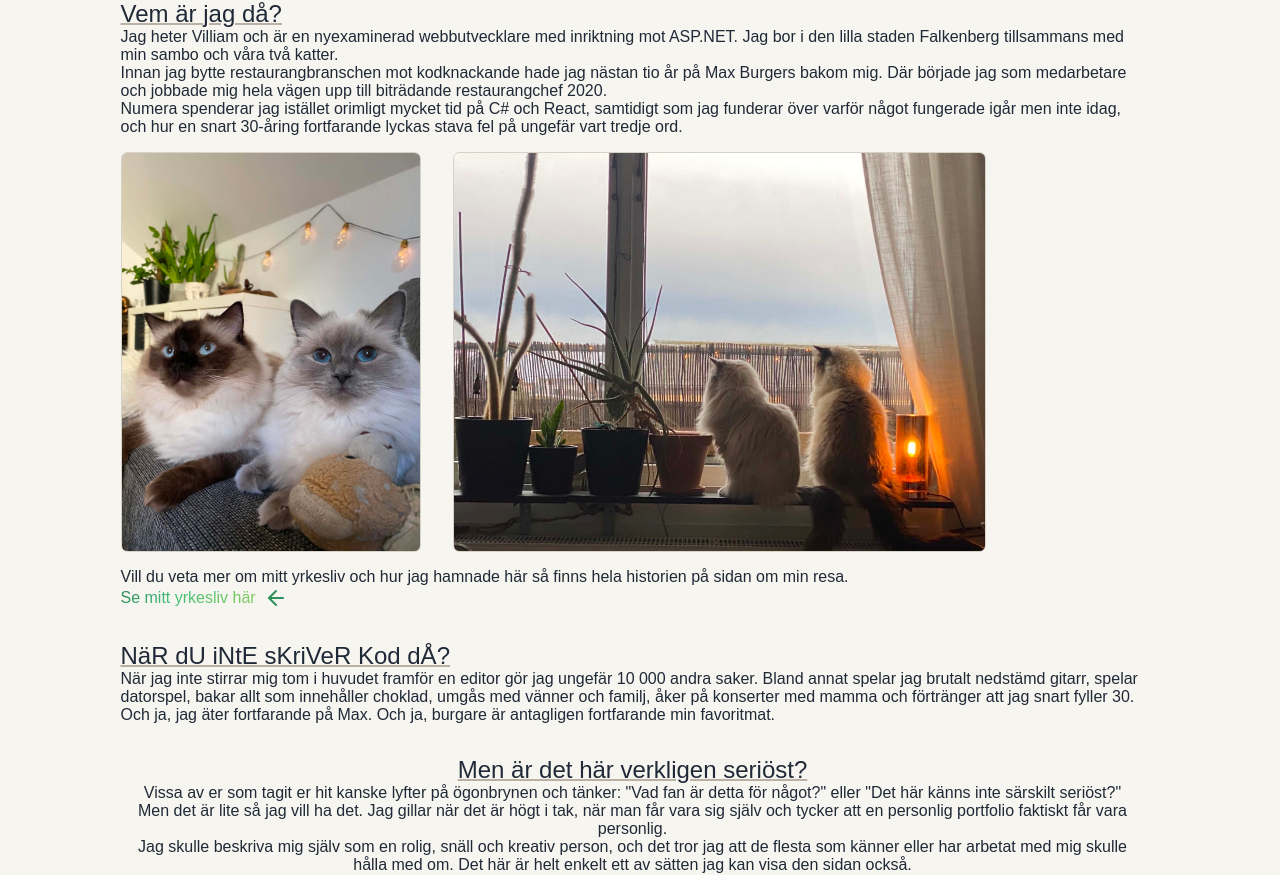
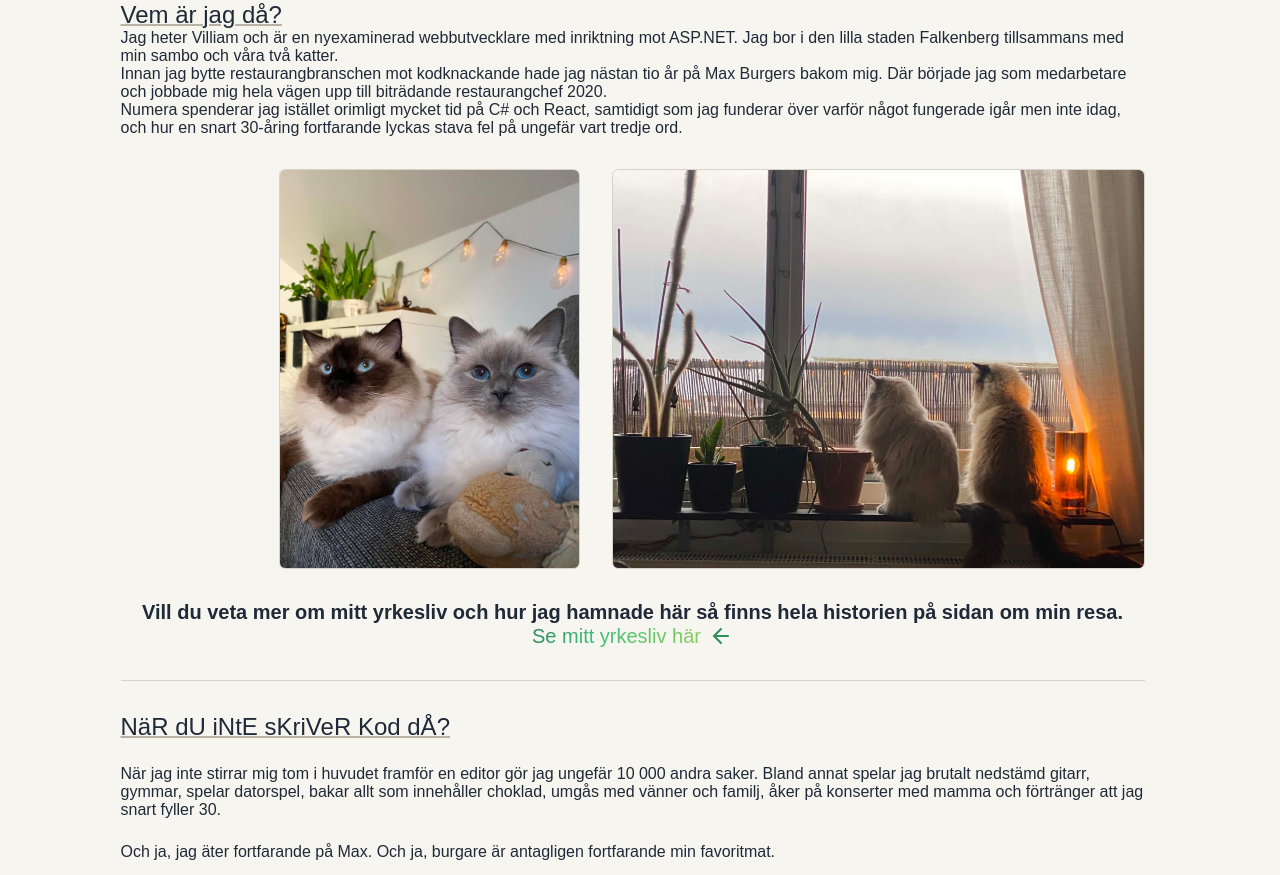
Before and after one commit to Augustvilliam/Portfolio, a React app: page /about in a window 1280 px wide. Shown: the part 466-1341 px from the top of the page. Built offline with nearby package versions, Linux system fonts and the light colour scheme; the HTML template or start-up script is replaced by a standard one; a web font is replaced by a local one.

Commit message:
updated about page

```diff
--- a/src/pages/AboutPage.tsx
+++ b/src/pages/AboutPage.tsx
@@ -92,7 +92,7 @@ export default function AboutPage() {
                     <p>
                         När jag inte stirrar mig tom i huvudet framför en editor gör
                         jag ungefär 10 000 andra saker. Bland annat spelar jag brutalt
-                        nedstämd gitarr, spelar datorspel, bakar allt som innehåller
+                        nedstämd gitarr, gymmar, spelar datorspel, bakar allt som innehåller
                         choklad, umgås med vänner och familj, åker på konserter med
                         mamma och förtränger att jag snart fyller 30.
                     </p>
@@ -104,7 +104,7 @@ export default function AboutPage() {
                 </section>
 
 
-                <aside className="about-note">
+                <section className="about-section about-note">
                     <h2>Men är det här verkligen seriöst?</h2>
 
                     <p>
@@ -114,7 +114,7 @@ export default function AboutPage() {
                     </p>
 
                     <p>
-                        Men det är lite så jag vill ha det. Jag gillar när det är högt
+                        Men det är lite så jag gillar att ha det. Jag gillar när det är högt
                         i tak, när man får vara sig själv och tycker att en personlig
                         portfolio faktiskt får vara personlig.
                     </p>
@@ -125,7 +125,7 @@ export default function AboutPage() {
                         arbetat med mig skulle hålla med om. Det här är helt enkelt
                         ett av sätten jag kan visa den sidan också.
                     </p>
-                </aside>
+                </section>
 
             </article>
 
--- a/src/styles/index.css
+++ b/src/styles/index.css
@@ -532,7 +532,9 @@ footer{
     gap:2rem;
 }
 
-.about-hero {}
+.about-hero{
+    border-bottom: 1px solid var(--border);
+}
 
 .about-content {
     display:flex;
@@ -544,26 +546,33 @@ footer{
     padding: .5rem 1rem;
     border-radius: var(--radius4);
 }
-.about-intro {}
+.about-intro{}
 
-.about-section {}
+.about-section{
+    display: flex;
+}
 
 .about-me {
     display:flex;
     flex-direction: column;
 
-    gap:1rem;
+    gap:2rem;
+
+    border-bottom: 1px solid var(--border);
+    padding-bottom: 2rem;
 
     .about-section-content{
         grid-column:1/3;
     }
 }
 
-.about-section-content {}
+.about-section-content{}
 
 .about-section-images{
     display:flex;
     flex-direction: row;
+    align-items: center;
+    justify-content: end;
     gap:2rem;
 }
 
@@ -578,11 +587,26 @@ footer{
     }
 }
 
-.about-journey-link {}
+.about-journey-link{
+    font-size: var(--font-l);
 
-.about-interests {}
+    display: flex;
+    flex-direction: column;
+    align-items: center;
+    justify-content: center;
 
-.about-note {
+    p{
+        font-weight: var(--font-weight-semibold);
+    }
+}
+
+.about-interests{
+    flex-direction: column;
+    gap:1.5rem;
+}
+
+.about-note{
+    flex-direction: column;
     text-align: center;
 }
 
--- a/src/styles/tokens.css
+++ b/src/styles/tokens.css
@@ -92,20 +92,19 @@
 
   --mustardonthebeathoe: #caa100;
 
-  /* Font size scale */
   --font-xs: 0.75rem;   /* 12px */
   --font-s: 0.875rem;   /* 14px */
   --font-m: 1rem;       /* 16px (base) */
   --font-l: 1.25rem;    /* 20px */
   --font-xl: 1.5rem;    /* 24px */
 
-  /* Optional typography tokens */
   --leading-xs: 1;      /* line-height */
   --leading-s: 1.25;
   --leading-m: 1.5;
   --leading-l: 1.6;
   --font-weight-regular: 400;
   --font-weight-medium: 500;
+  --font-weight-semibold: 600;
   --font-weight-bold: 700;
 }
 
```
